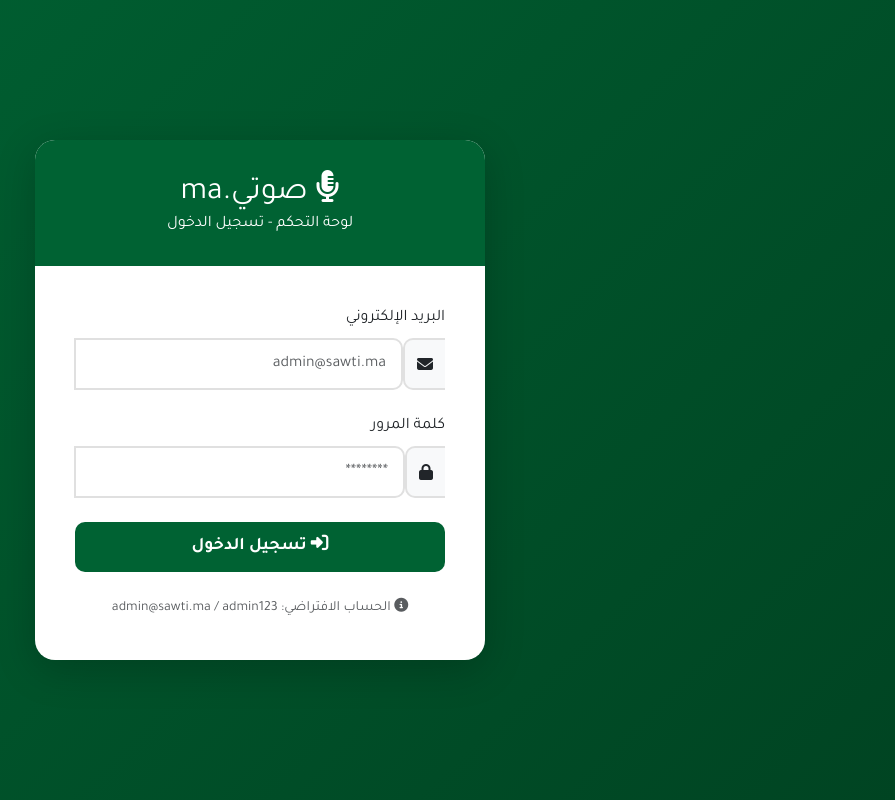
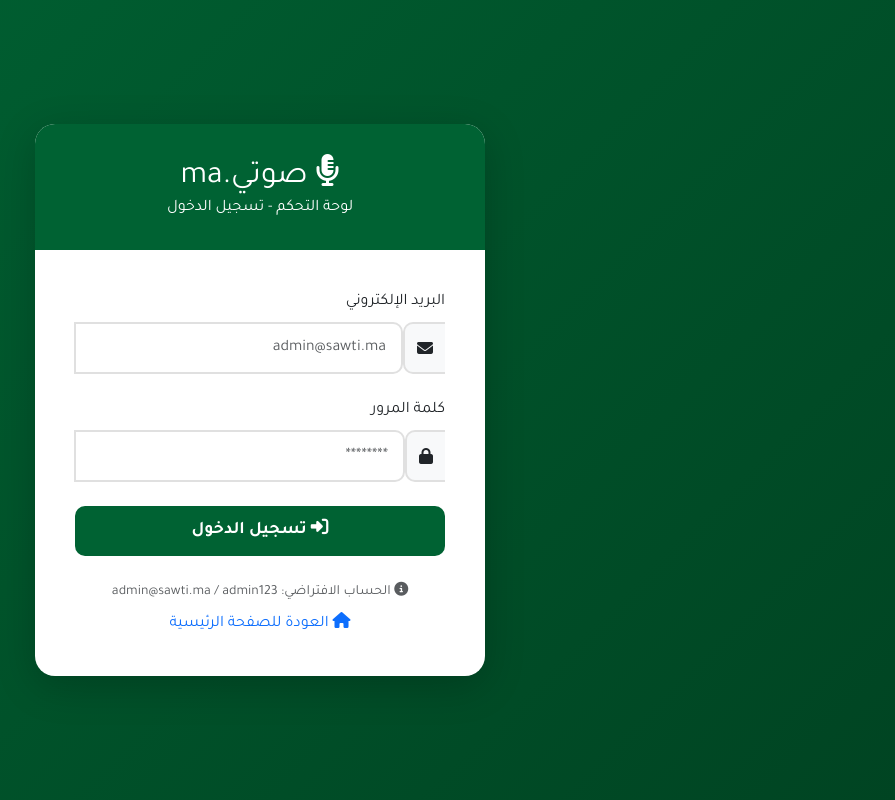
Before and after one commit to iman872/sawti, a PHP site: page /admin/login.php in a window 1280 px wide. Shown: the whole page, without its empty margins (380-1275 px from the left). Run offline with PHP 8.4, Linux system fonts and the light colour scheme.

Commit message:
Add home link to admin login page for easy navigation

```diff
--- a/admin/login.php
+++ b/admin/login.php
@@ -150,10 +150,16 @@ if ($_SERVER['REQUEST_METHOD'] === 'POST') {
                 </button>
             </form>
 
-            <div class="text-center mt-4">
+<div class="text-center mt-4">
                 <small class="text-muted">
                     <i class="fas fa-info-circle"></i> الحساب الافتراضي: admin@sawti.ma / admin123
                 </small>
+            </div>
+
+            <div class="text-center mt-2">
+                <a href="../index.html" class="text-decoration-none">
+                    <i class="fas fa-home"></i> العودة للصفحة الرئيسية
+                </a>
             </div>
         </div>
     </div>
```
